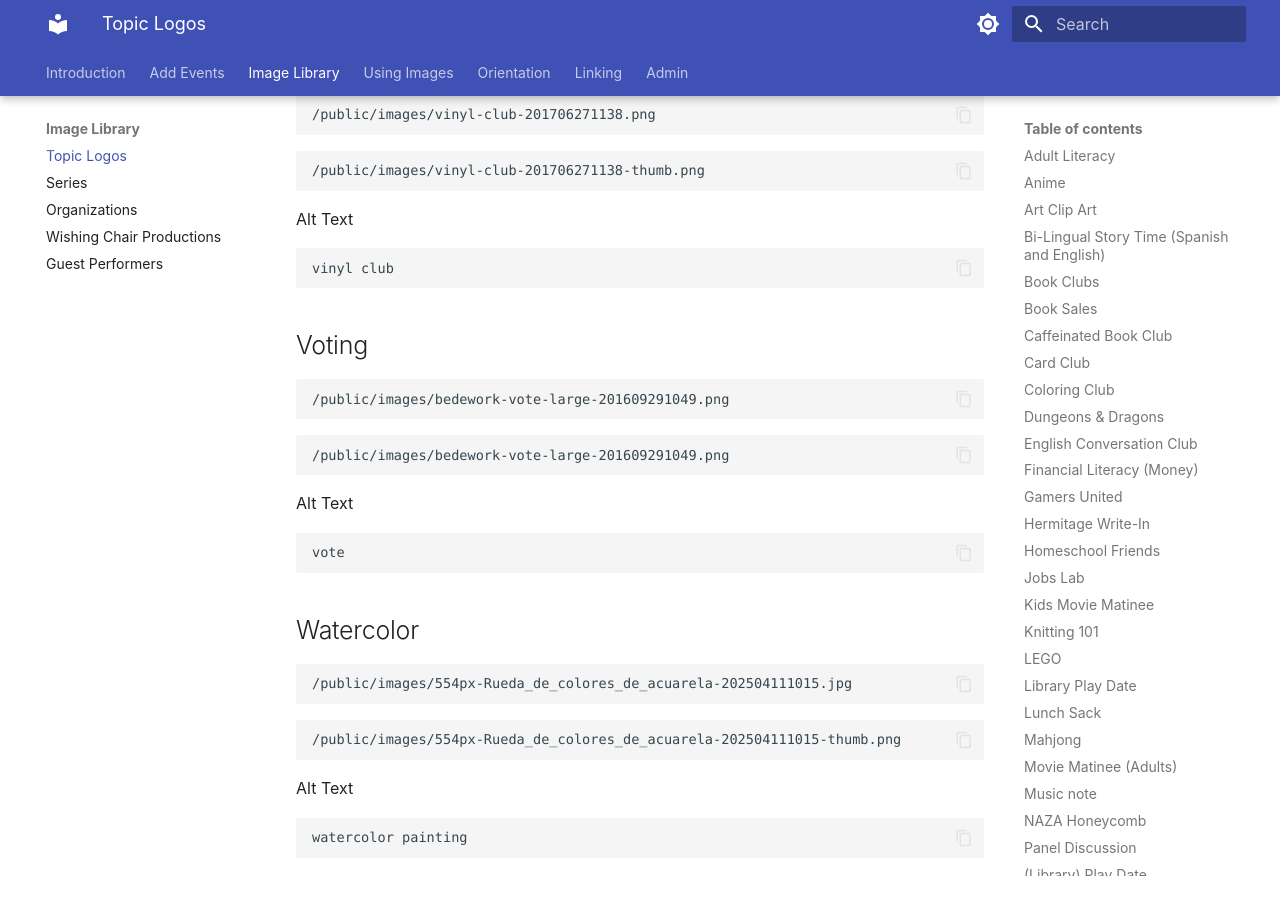
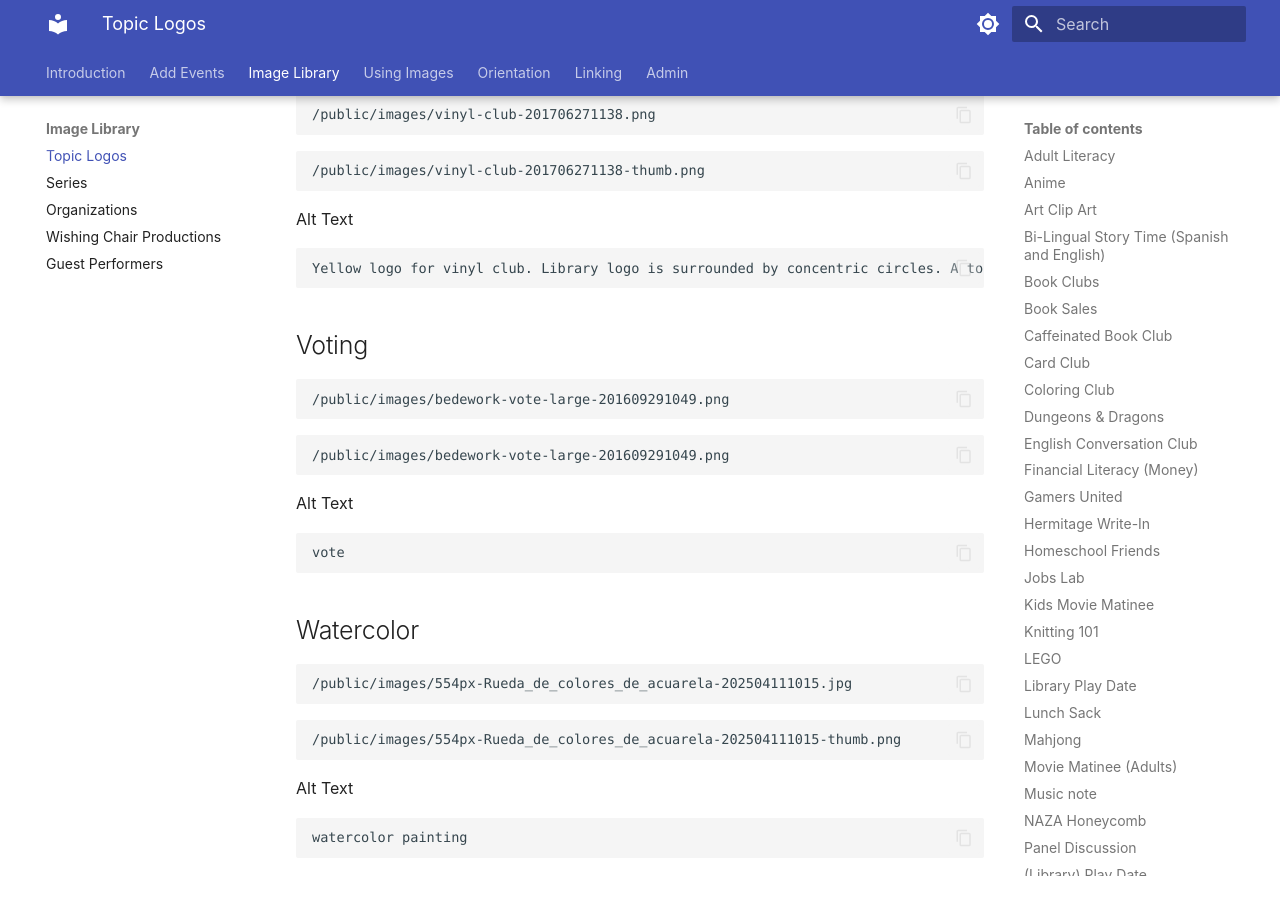
Before and after one commit to Nashville-Public-Library/bedework-docs, an MkDocs documentation site: the page built from docs/image-library/topic-logos.md, in a window 1280 px wide and 900 px high, scrolled down 10768 px. Built offline with MkDocs 1.6.1 and Material for MkDocs 9.7.7, drawn with Linux system fonts in a browser that asks for light colours.

Commit message:
vinyl club alt text

````diff
--- a/docs/image-library/topic-logos.md
+++ b/docs/image-library/topic-logos.md
@@ -606,7 +606,7 @@ teen time go
 Alt Text
 
 ```text
-vinyl club
+Yellow logo for vinyl club. Library logo is surrounded by concentric circles. A tone-arm extends across the record.
 ```
 
 ## Voting
````
